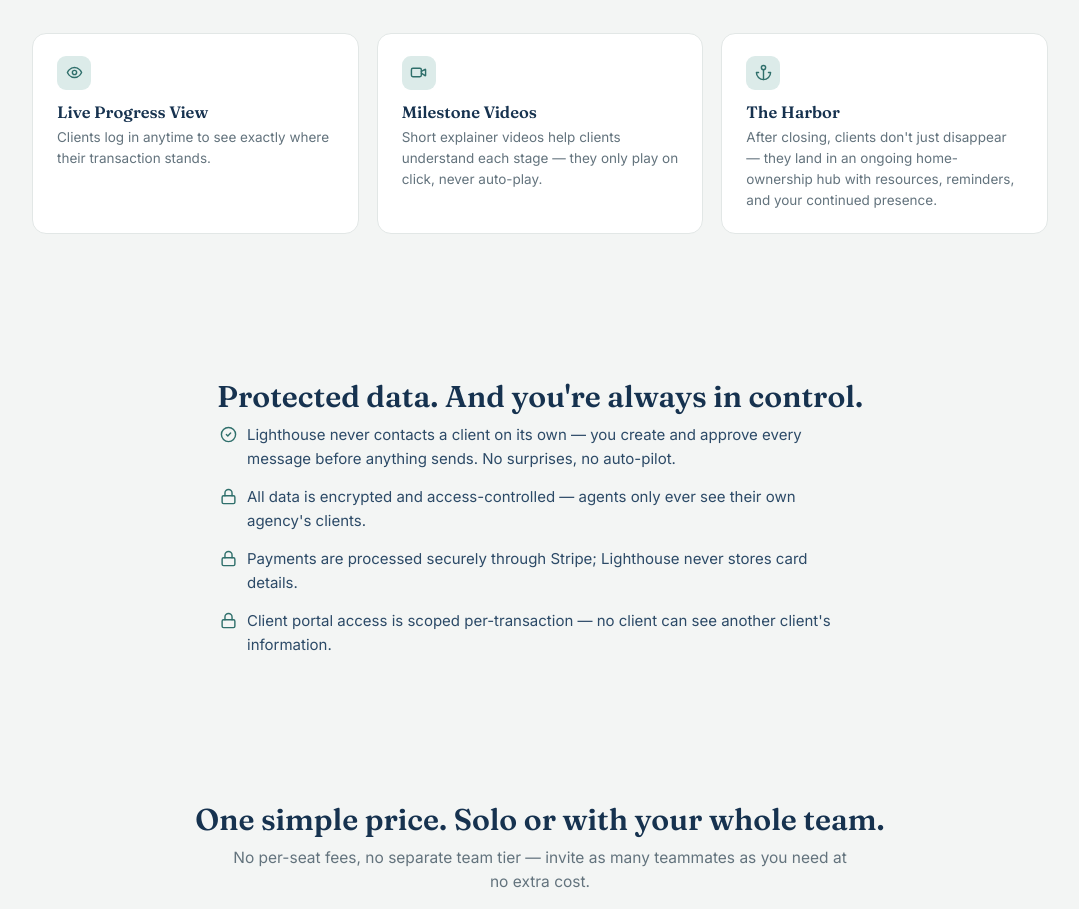
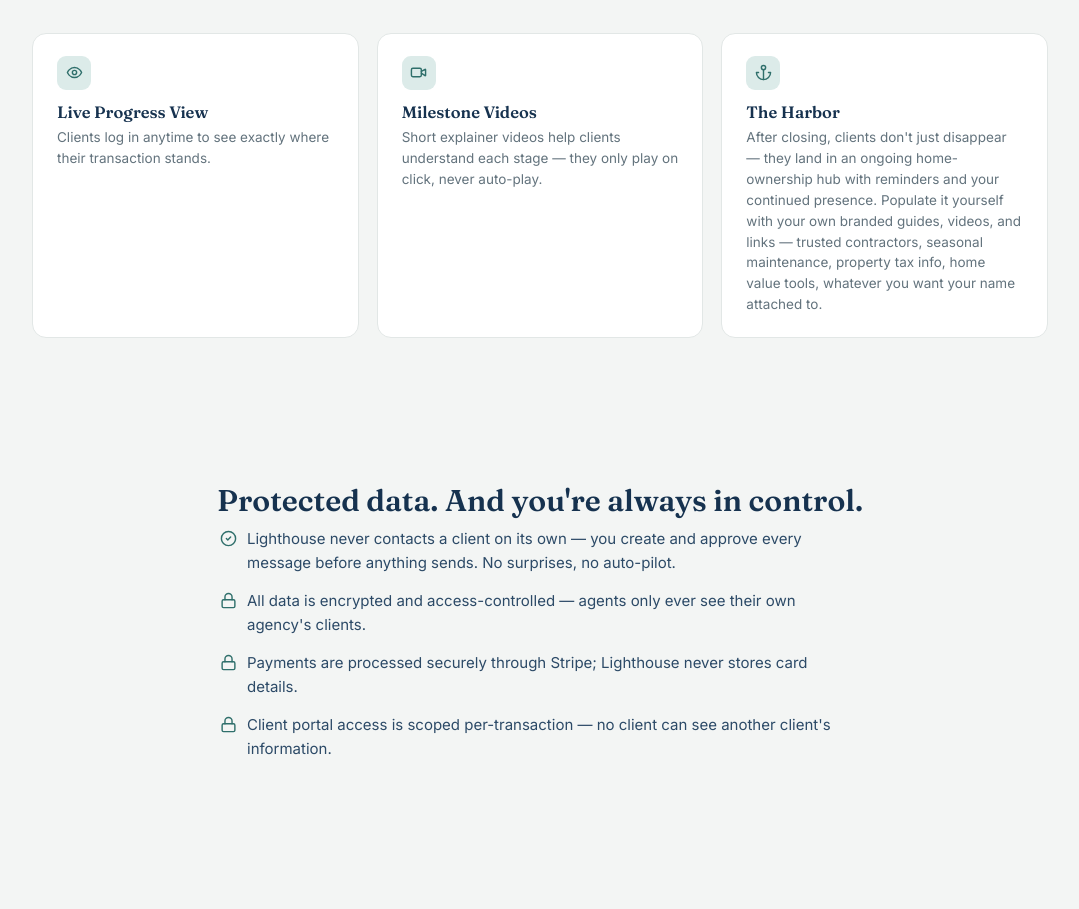
Before and after one commit to dave-pepin/lighthouse-app, a Next.js app: page / in a window 1280 px wide. Shown: the part 2000-2909 px from the top of the page, without its empty margins (100-1179 px from the left). Built offline with nearby package versions, Linux system fonts and the light colour scheme; no server answers.

Commit message:
Make clear agents populate the Harbor's resources themselves
The Harbor feature card now specifically calls out that agents upload
their own branded materials into it, rather than implying pre-built
generic content.

```diff
--- a/components/LandingPage.js
+++ b/components/LandingPage.js
@@ -404,7 +404,9 @@ export default function LandingPage() {
           </FeatureCard>
           <FeatureCard icon={<Anchor size={17} color="var(--lh-teal)" />} title="The Harbor">
             After closing, clients don't just disappear — they land in an ongoing home-ownership hub
-            with resources, reminders, and your continued presence.
+            with reminders and your continued presence. Populate it yourself with your own
+            branded guides, videos, and links — trusted contractors, seasonal maintenance, property
+            tax info, home value tools, whatever you want your name attached to.
           </FeatureCard>
         </div>
       </div>
```
